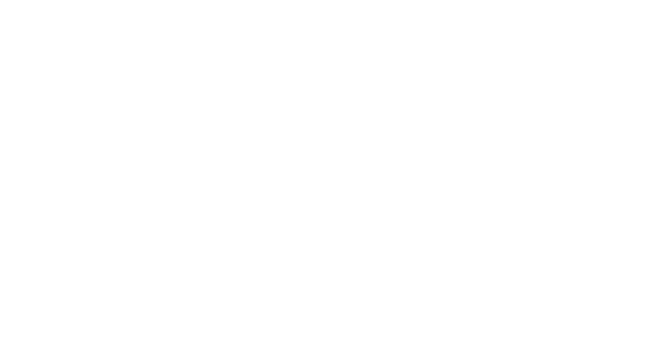
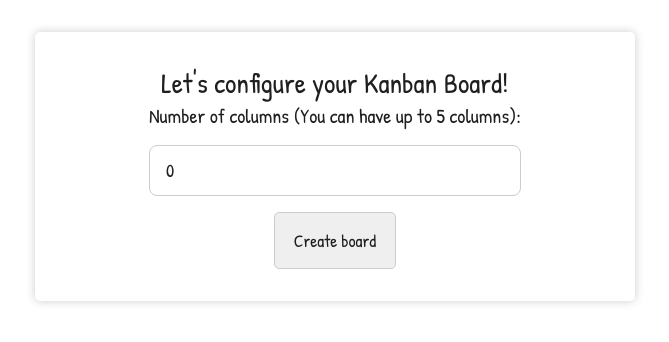
Before and after one commit to mjtavrs/kanban-dashboard-vue, a Vue app: page /configure in a window 1280 px wide. Before the commit this address had no page. Shown: the top 342 px of the page, without its empty margins (305-974 px from the left). Built offline with nearby package versions, Linux system fonts and the light colour scheme.

Commit message:
feat: Create a new view for the application, separating the home and configuration views.
Also added the new view in the router, change the font color in the project to a more friendly grey rather than black and continue the styling of the home view.

```diff
--- a/package.json
+++ b/package.json
@@ -9,6 +9,7 @@
     "preview": "vite preview"
   },
   "dependencies": {
+    "@phosphor-icons/vue": "^2.2.1",
     "pinia": "^3.0.2",
     "pinia-plugin-persistedstate": "^4.2.0",
     "sortablejs": "^1.15.6",
--- a/src/assets/style.css
+++ b/src/assets/style.css
@@ -9,6 +9,7 @@
 
 * {
     box-sizing: border-box;
+    color: #1f1f1f;
     font-family: 'Patrick Hand', cursive;
     margin: 0;
     padding: 0;
@@ -17,3 +18,16 @@
 button {
     cursor: pointer;
 }
+
+input {
+    border-radius: 8px;
+    border: 1px solid #ccc;
+    font-size: 1.15rem;
+    padding-block: 0.75rem;
+    padding-inline: 1rem;
+    width: 100%;
+
+    &:focus {
+        outline: none;
+    }
+}
--- a/src/router/index.js
+++ b/src/router/index.js
@@ -1,11 +1,16 @@
 import { createRouter, createWebHistory } from 'vue-router'
 import HomeView from '../views/HomeView.vue'
+import ConfigKanbanView from '../views/ConfigKanbanView.vue'
 import BoardView from '../views/BoardView.vue'
 
 const routes = [
     {
         path: '/',
         component: HomeView
+    },
+    {
+        path: '/configure',
+        component: ConfigKanbanView
     },
     {
         path: '/board',
--- /dev/null
+++ b/src/views/ConfigKanbanView.vue
@@ -0,0 +1,135 @@
+<script setup>
+import { ref, watch } from 'vue'
+import { useRouter } from 'vue-router'
+import { useKanbanStore } from '../store/kanban'
+
+const router = useRouter()
+const kanban = useKanbanStore()
+
+const columnCount = ref(0)
+const columns = ref([])
+
+watch(columnCount, (selectedNumberOfColumns) => {
+  if (selectedNumberOfColumns > 0 && selectedNumberOfColumns <= 5) {
+    columns.value = Array.from({ length: selectedNumberOfColumns }, () => ({
+      name: '',
+      color: ''
+    }))
+  }
+})
+
+function handleSubmit() {
+  const isValid = columns.value.every(column => column.name && column.color)
+  if (isValid) {
+    kanban.configureColumns(columns.value)
+    router.push('/board')
+  } else {
+    alert('Fill the columns correctly!')
+  }
+}
+</script>
+
+<template>
+    <div class="columns-config-container">
+      <h2 id="columns-config-container-header">
+        Let's configure your Kanban Board!
+      </h2>
+
+      <form @submit.prevent="handleSubmit">
+        <label for="columnCount">Number of columns (You can have up to 5 columns):</label>
+        <input
+          type="number"
+          id="columnCount"
+          v-model.number="columnCount"
+          min="1"
+          max="5"
+          required
+        />
+
+        <div class="column-setup" v-if="columnCount > 0">
+          <div
+            v-for="(col, index) in columnCount"
+            :key="index"
+            class="column-config"
+          >
+            <label>Title of the column {{ index + 1 }}:</label>
+            <input v-model="columns[index].name" placeholder="Ex: Backlog, To Do, In Progress..." required />
+
+            <label>Color:</label>
+            <select v-model="columns[index].color" required>
+              <option value="">Choose</option>
+              <option value="yellow">Yellow</option>
+              <option value="blue">Blue</option>
+              <option value="green">Green</option>
+              <option value="pink">Pink</option>
+              <option value="orange">Orange</option>
+            </select>
+          </div>
+        </div>
+
+        <button type="submit">Create board</button>
+      </form>
+    </div>
+</template>
+
+<style scoped>
+  .columns-config-container {
+    display: flex;
+    flex-direction: column;
+    align-items: center;
+    max-width: 600px;
+    margin: 2rem auto;
+    padding: 2rem;
+    background: white;
+    border-radius: 5px;
+    box-shadow: 0 0 10px #ccc;
+    font-family: 'Patrick Hand', cursive;
+
+    #columns-config-container-header {
+      font-size: 1.75rem;
+    }
+
+    form {
+      align-items: center;
+      display: flex;
+      flex-direction: column;
+      gap: 1rem;
+
+      > label {
+        font-size: 1.25rem;
+      }
+
+      .column-setup {
+        width: 100%;
+
+        .column-config {
+          border: 1px dashed #ccc;
+          border-radius: 5px;
+          display: flex;
+          flex-direction: column;
+          margin-top: 1rem;
+          padding: 1rem;
+
+          > input, > select {
+            margin-block: 0.5rem;
+          }
+
+          > select {
+            border: 1px solid #ccc;
+            border-radius: 5px;
+            padding-inline: 1rem;
+            padding-block: 0.5rem;
+          }
+        }
+      }
+
+      button {
+        border-radius: 5px;
+        border: 1px solid #ccc;
+        font-size: 1.1rem;
+        padding-block: 1rem;
+        padding-inline: 1.2rem;
+      }
+    }
+  }
+</style>
--- a/src/views/HomeView.vue
+++ b/src/views/HomeView.vue
@@ -1,96 +1,69 @@
 <script setup>
-import { ref, watch } from 'vue'
-import { useRouter } from 'vue-router'
-import { useKanbanStore } from '../store/kanban'
-
-const router = useRouter()
-const kanban = useKanbanStore()
-
-const columnCount = ref(0)
-const columns = ref([])
-
-watch(columnCount, (selectedNumberOfColumns) => {
-  if (selectedNumberOfColumns > 0 && selectedNumberOfColumns <= 5) {
-    columns.value = Array.from({ length: selectedNumberOfColumns }, () => ({
-      name: '',
-      color: ''
-    }))
-  }
-})
-
-function handleSubmit() {
-  const isValid = columns.value.every(column => column.name && column.color)
-  if (isValid) {
-    kanban.configureColumns(columns.value)
-    router.push('/board')
-  } else {
-    alert('Fill the columns correctly!')
-  }
-}
+import { PhReadCvLogo, PhGithubLogo } from '@phosphor-icons/vue'
 </script>
 
 <template>
-  <div class="config-container">
-    <h1>Configure your Kanban board!</h1>
-
-    <form @submit.prevent="handleSubmit">
-      <label for="columnCount">Number of columns (You can have 1 up to 5 columns):</label>
-      <input
-        type="number"
-        id="columnCount"
-        v-model.number="columnCount"
-        min="1"
-        max="5"
-        required
-      />
-
-      <div class="column-setup" v-if="columnCount > 0">
-        <div
-          v-for="(col, index) in columnCount"
-          :key="index"
-          class="column-config"
-        >
-          <label>Title of the column {{ index + 1 }}:</label>
-          <input v-model="columns[index].name" placeholder="Ex: To Do, In Progress..." required />
-
-          <label>Color:</label>
-          <select v-model="columns[index].color" required>
-            <option value="">Choose</option>
-            <option value="yellow">Yellow</option>
-            <option value="blue">Blue</option>
-            <option value="green">Green</option>
-            <option value="pink">Pink</option>
-            <option value="orange">Orange</option>
-          </select>
-        </div>
+  <div class="home-container">
+    <div class="home-header">
+      <h1>Kanban Board</h1>
+      <p>A simple Kanban Board made with Vue.js</p>
+    </div>
+    <div class="home-links">
+      <div class="home-external-links">
+        <a>
+          <PhReadCvLogo :size="25" />
+          Read more about Kanban here
+        </a>
+        <a>
+          <PhGithubLogo :size="25" />
+          Visit the project repository
+        </a>
       </div>
-
-      <button type="submit">Create board</button>
-    </form>
+      <router-link to="/configure">Configure your Kanban Board</router-link>
+    </div>
   </div>
 </template>
 
 <style scoped>
-.config-container {
-  max-width: 600px;
-  margin: 2rem auto;
-  padding: 2rem;
-  background: white;
-  border-radius: 8px;
-  box-shadow: 0 0 10px #ccc;
-  font-family: 'Patrick Hand', cursive;
-}
-
-form {
+.home-container {
+  align-items: center;
   display: flex;
   flex-direction: column;
-  gap: 1rem;
-}
+  gap: 4rem;
+  height: 100vh;
+  justify-content: center;
 
-.column-config {
-  margin-top: 1rem;
-  padding: 1rem;
-  border: 1px dashed #ccc;
-  border-radius: 6px;
+  .home-header {
+    align-items: center;
+    display: flex;
+    flex-direction: column;
+
+    h1 {
+      font-size: 6rem;
+    }
+
+    p {
+      font-size: 1.75rem;
+    }
+  }
+
+  .home-links {
+    align-items: center;
+    display: flex;
+    flex-direction: column;
+    gap: 1rem;
+
+    .home-external-links {
+      display: flex;
+      gap: 2rem;
+
+      a {
+        align-items: center;
+        display: flex;
+        gap: 0.5rem;
+      }
+    }
+
+  }
 }
 </style>
```
Also changed, not shown: 1 other file (tests, documents, lock files or other folders).
